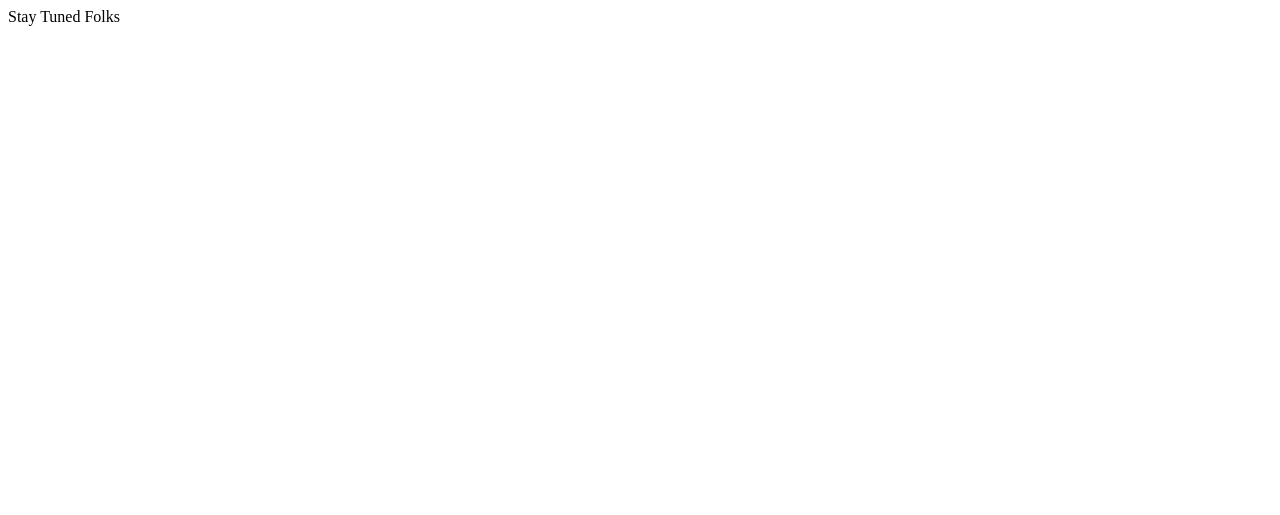
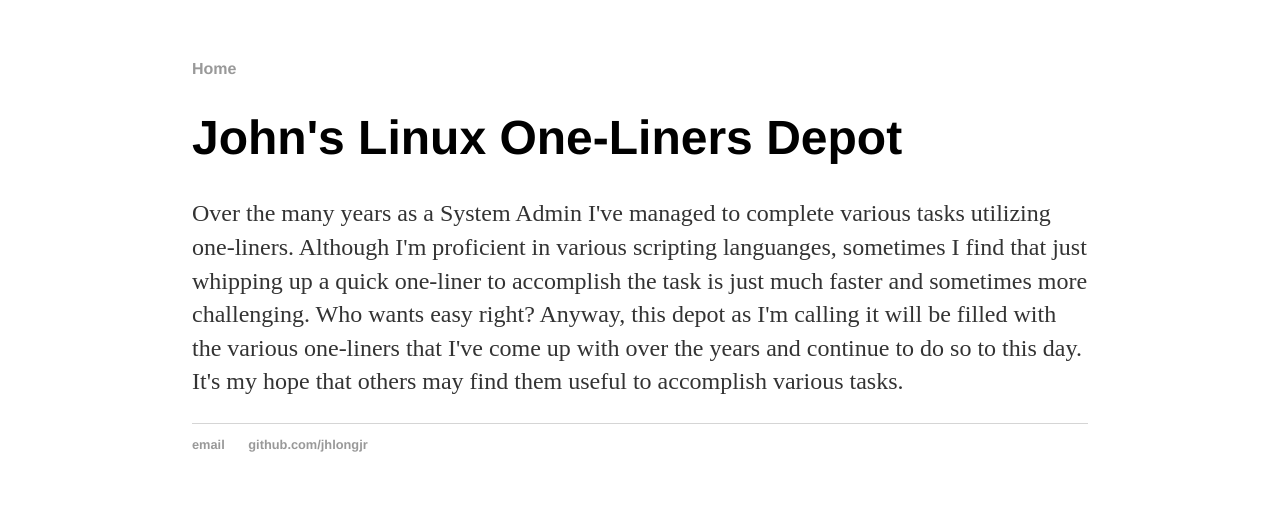
Before and after one commit to jhlongjr/github.io, a plain HTML site: page index.html in a window 1280 px wide. Drawn offline with Linux system fonts and the light colour scheme.

Commit message:
Update index.html

```diff
--- a/index.html
+++ b/index.html
@@ -1 +1,27 @@
-Stay Tuned Folks
+<!DOCTYPE html>
+<html>
+	<head>
+		<title>John's Linux One-Liners Depot</title>
+		<!-- link to main stylesheet -->
+		<link rel="stylesheet" type="text/css" href="/css/main.css">
+	</head>
+	<body>
+		<nav>
+    		<ul>
+        		<li><a href="/">Home</a></li>
+    		</ul>
+		</nav>
+		<div class="container">
+    		<div class="blurb">
+        		<h1>John's Linux One-Liners Depot</h1>
+				<p>Over the many years as a System Admin I've managed to complete various tasks utilizing one-liners. Although I'm proficient in various scripting languanges, sometimes I find that just whipping up a quick one-liner to accomplish the task is just much faster and sometimes more challenging. Who wants easy right? Anyway, this depot as I'm calling it will be filled with the various one-liners that I've come up with over the years and continue to do so to this day. It's my hope that others may find them useful to accomplish various tasks.</p>
+    		</div><!-- /.blurb -->
+		</div><!-- /.container -->
+		<footer>
+    		<ul>
+        		<li><a href="mailto:jhlongjr@zoho.com">email</a></li>
+        		<li><a href="https://github.com/jhlongjr">github.com/jhlongjr</a></li>
+			</ul>
+		</footer>
+	</body>
+</html>
```
